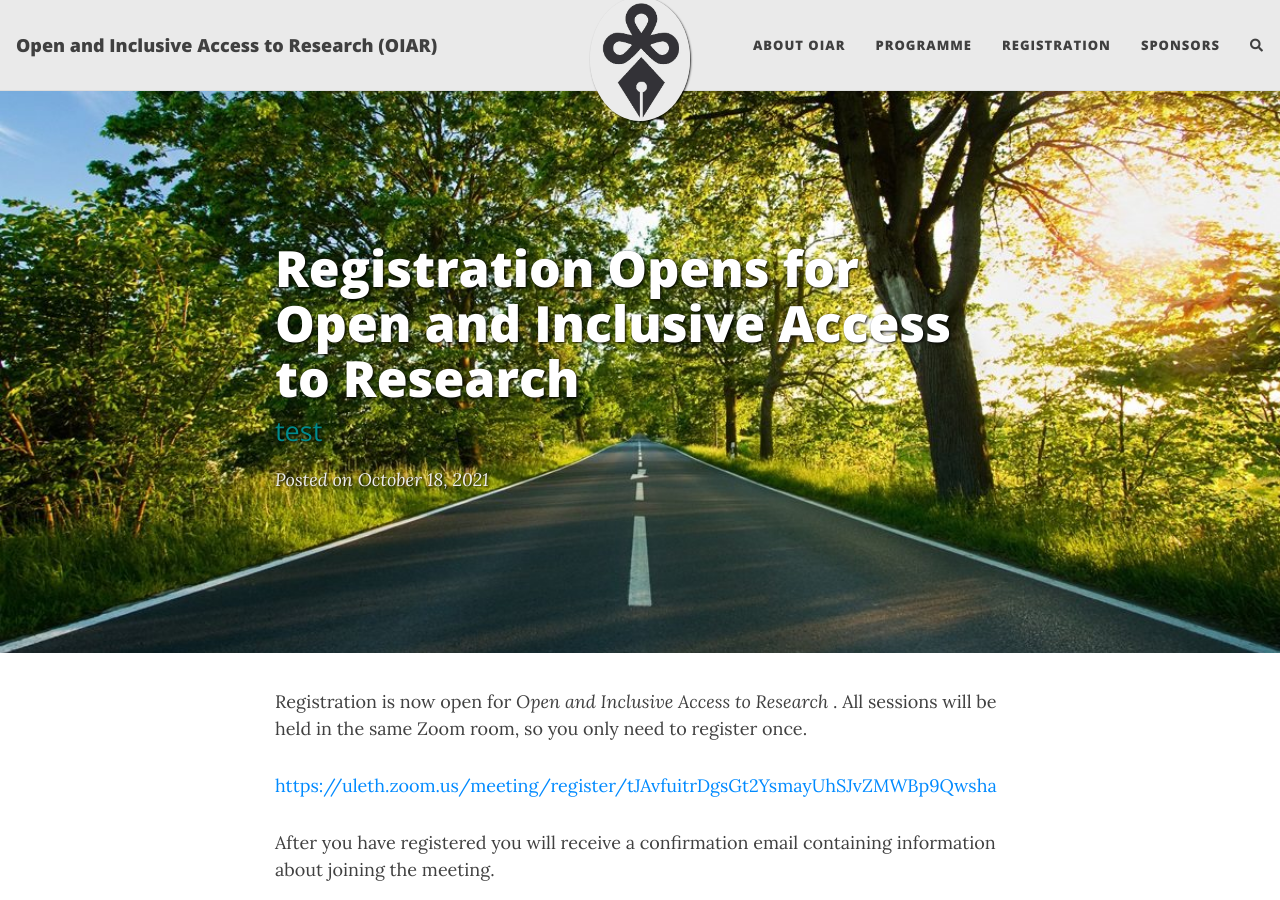
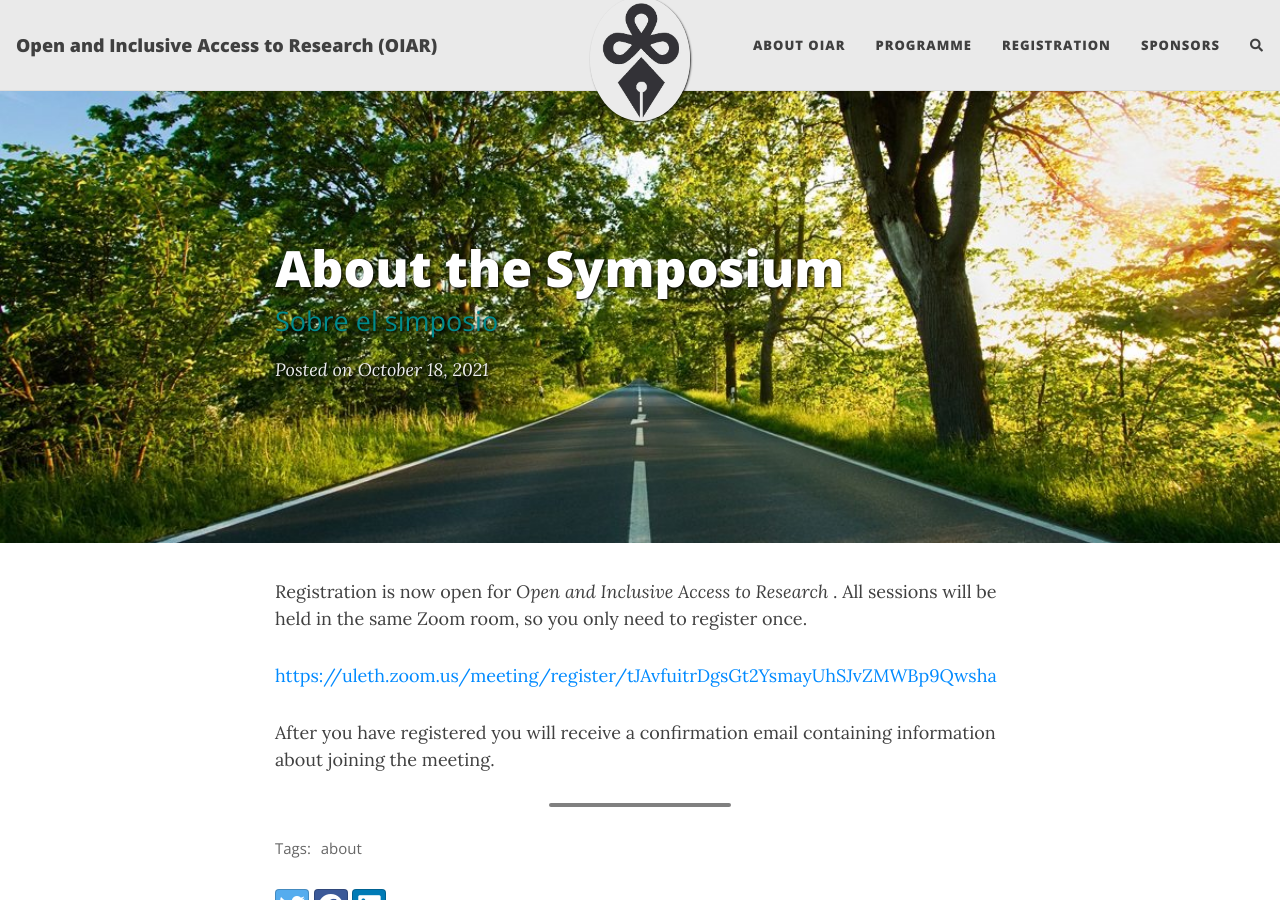
Before and after one commit to caedmon5/OIAR, a Jekyll site: the page built from _posts/2021-10-18-registration-opens.md, in a window 1280 px wide and 900 px high. Built offline with Jekyll 4.4.1, drawn with Linux system fonts in a browser that asks for light colours; nearby versions of some CDN libraries; comment, search, counter and statistics services are not loaded.

Commit message:
Testing by changing the header to the same as the previous one.

```diff
--- a/_posts/2021-10-18-registration-opens.md
+++ b/_posts/2021-10-18-registration-opens.md
@@ -1,7 +1,7 @@
 ---
 layout: post
-title: Registration Opens for Open and Inclusive Access to Research
-subtitle: test
+title: About the Symposium
+subtitle: Sobre el simposio
 cover-img: /assets/img/path.jpg
 thumbnail-img: /assets/img/MahsaThumbCroppedTransparent.png
 share-img: /assets/img/path.jpg
```
